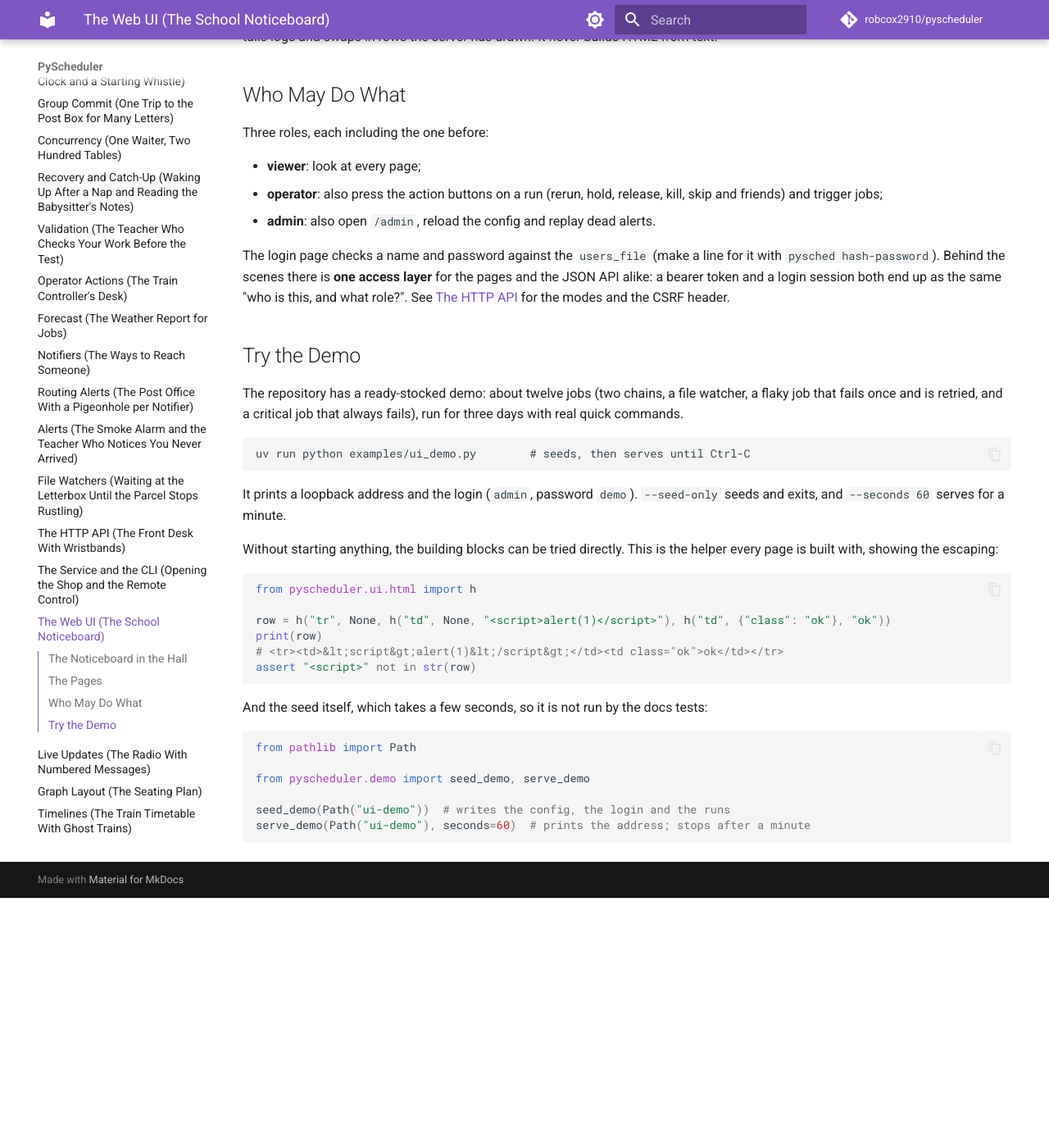
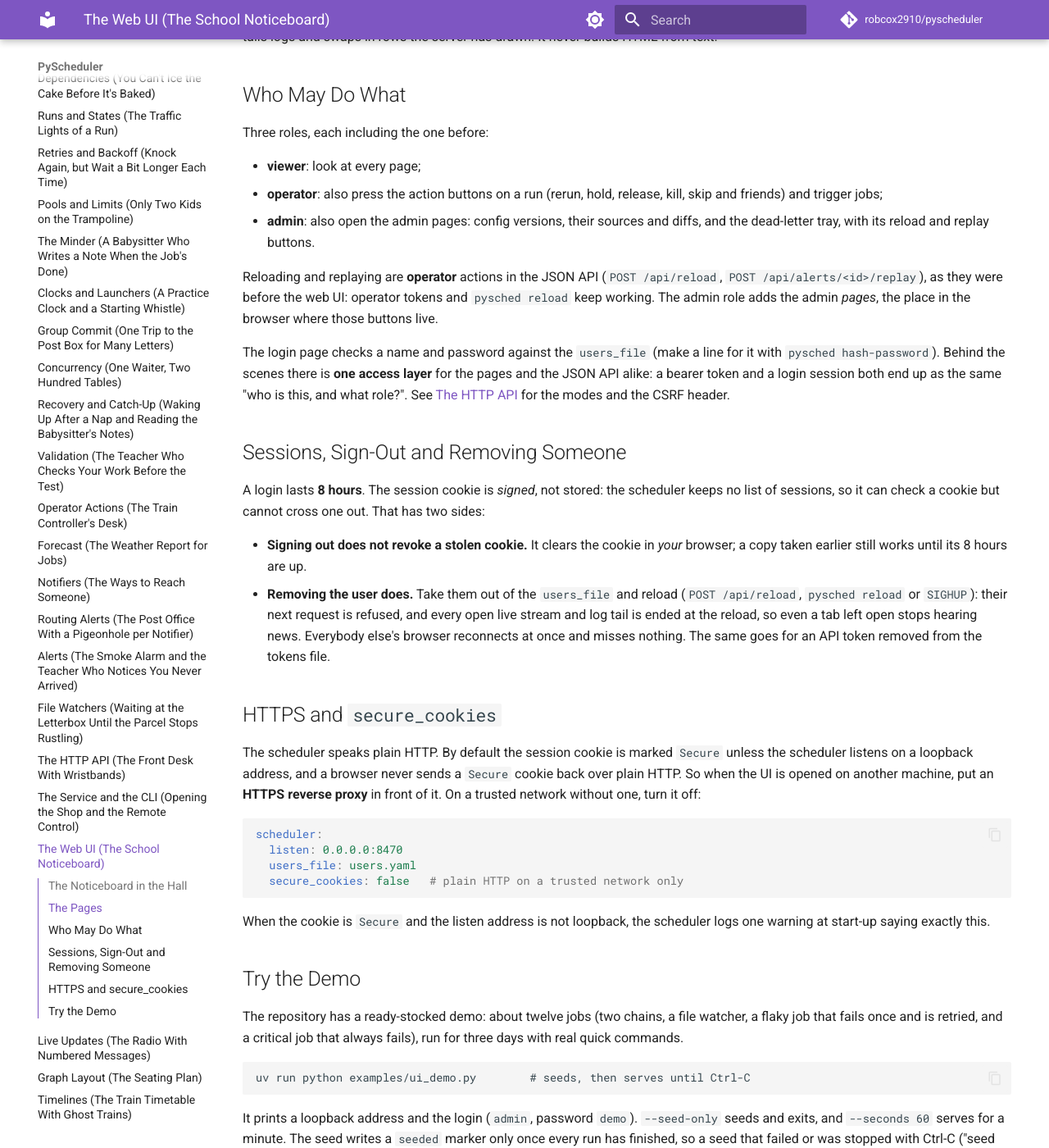
Before and after one commit to robcox2910/pyscheduler, an MkDocs documentation site: the page built from docs/concepts/web-ui.md, in a window 1280 px wide and 1400 px high, scrolled down 922 px. Shown: the whole window at 82% size. Built offline with MkDocs 1.6.1 and Material for MkDocs 9.7.7, drawn with Linux system fonts in a browser that asks for light colours; comment, search, counter and statistics services are not loaded; before the commit the page ends 2017 px from its top, so only the background shows below that; some of the changed text lies outside the part shown.

Commit message:
docs: correct who may reload and replay; document sessions, secure_cookies, frozen-feed reloads and timeline reach
Reload and replay are operator API actions; admin adds the admin pages.
Signing out does not revoke a stolen cookie, removing the user and
reloading does (open streams included); sessions last 8 h. secure_cookies
and the HTTPS proxy advice, the live-feed reload behaviour, the timeline's
week-back/day-on read and ghost cap, and the demo's seeded marker.

Co-Authored-By: Claude Opus 5.5 <noreply@anthropic.com>

````diff
--- a/docs/concepts/web-ui.md
+++ b/docs/concepts/web-ui.md
@@ -22,7 +22,7 @@ red card. Everything else follows in the order it was scheduled.
 | `/graph` | The dependency graph for a date, coloured by state. `?focus=job` lights up everything upstream and downstream; `?tag=` keeps one tag. |
 | `/timeline` | When each job really ran, and when it is forecast to. See [Timelines](timelines.md). |
 | `/forecast` | The forecast as a table: what will start, and roughly when. |
-| `/admin` | Config versions (with a diff against the version before) and the dead-letter tray. Admins only. |
+| `/admin` | Config versions (with a diff against the version before), their sources, the dead-letter tray, and the reload and replay buttons. Admins only. |
 
 The page builds its HTML on the **server**, in Python, and escapes every
 piece of text it did not write itself. A job named `<script>` shows up
@@ -37,8 +37,15 @@ Three roles, each including the one before:
 - **viewer**: look at every page;
 - **operator**: also press the action buttons on a run (rerun, hold,
   release, kill, skip and friends) and trigger jobs;
-- **admin**: also open `/admin`, reload the config and replay dead
-  alerts.
+- **admin**: also open the admin pages: config versions, their sources
+  and diffs, and the dead-letter tray, with its reload and replay
+  buttons.
+
+Reloading and replaying are **operator** actions in the JSON API
+(`POST /api/reload`, `POST /api/alerts/<id>/replay`), as they were
+before the web UI: operator tokens and `pysched reload` keep working.
+The admin role adds the admin *pages*, the place in the browser where
+those buttons live.
 
 The login page checks a name and password against the `users_file`
 (make a line for it with `pysched hash-password`). Behind the scenes
@@ -46,6 +53,40 @@ there is **one access layer** for the pages and the JSON API alike:
 a bearer token and a login session both end up as the same "who is
 this, and what role?". See [The HTTP API](http-api.md) for the modes and
 the CSRF header.
+
+## Sessions, Sign-Out and Removing Someone
+
+A login lasts **8 hours**. The session cookie is *signed*, not stored:
+the scheduler keeps no list of sessions, so it can check a cookie but
+cannot cross one out. That has two sides:
+
+- **Signing out does not revoke a stolen cookie.** It clears the cookie
+  in *your* browser; a copy taken earlier still works until its 8 hours
+  are up.
+- **Removing the user does.** Take them out of the `users_file` and
+  reload (`POST /api/reload`, `pysched reload` or `SIGHUP`): their next
+  request is refused, and every open live stream and log tail is ended
+  at the reload, so even a tab left open stops hearing news. Everybody
+  else's browser reconnects at once and misses nothing. The same goes
+  for an API token removed from the tokens file.
+
+## HTTPS and `secure_cookies`
+
+The scheduler speaks plain HTTP. By default the session cookie is marked
+`Secure` unless the scheduler listens on a loopback address, and a
+browser never sends a `Secure` cookie back over plain HTTP. So when the
+UI is opened on another machine, put an **HTTPS reverse proxy** in front
+of it. On a trusted network without one, turn it off:
+
+```yaml
+scheduler:
+  listen: 0.0.0.0:8470
+  users_file: users.yaml
+  secure_cookies: false   # plain HTTP on a trusted network only
+```
+
+When the cookie is `Secure` and the listen address is not loopback, the
+scheduler logs one warning at start-up saying exactly this.
 
 ## Try the Demo
 
@@ -60,6 +101,10 @@ uv run python examples/ui_demo.py        # seeds, then serves until Ctrl-C
 
 It prints a loopback address and the login (`admin`, password `demo`).
 `--seed-only` seeds and exits, and `--seconds 60` serves for a minute.
+The seed writes a `seeded` marker only once every run has finished, so a
+seed that failed or was stopped with Ctrl-C ("seed interrupted") is simply
+done again next time. Seeding runs real child processes, so
+`seed_demo` and `serve_demo` must be called on the main thread.
 
 Without starting anything, the building blocks can be tried directly.
 This is the helper every page is built with, showing the escaping:
````
Also changed, not shown: docs/concepts/http-api.md (+21 -4 lines), docs/concepts/live-updates.md (+25 -2 lines), docs/concepts/timelines.md (+14 -2 lines).
